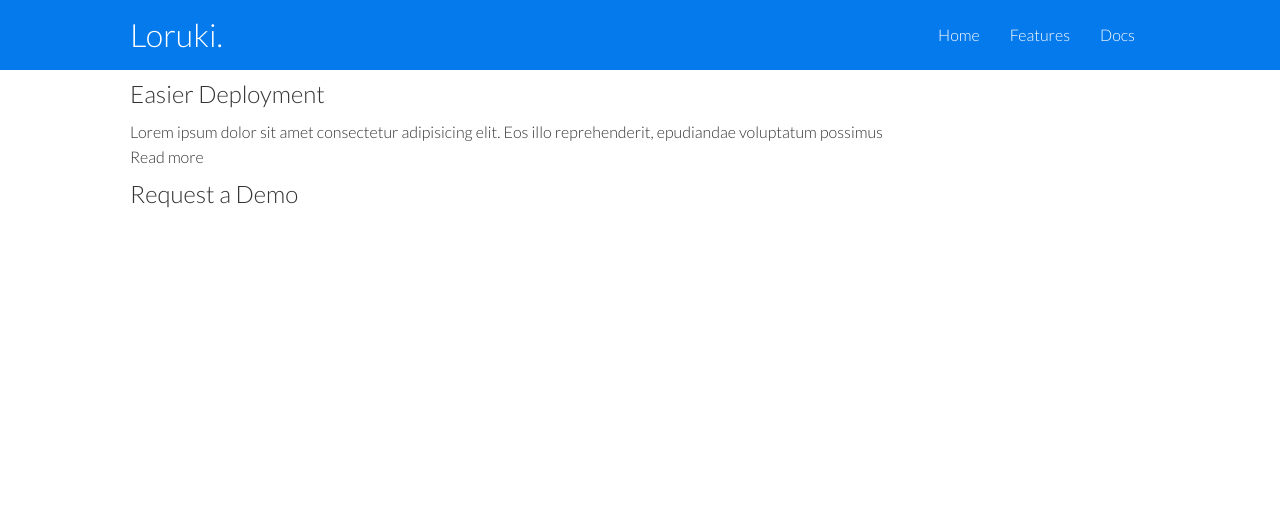
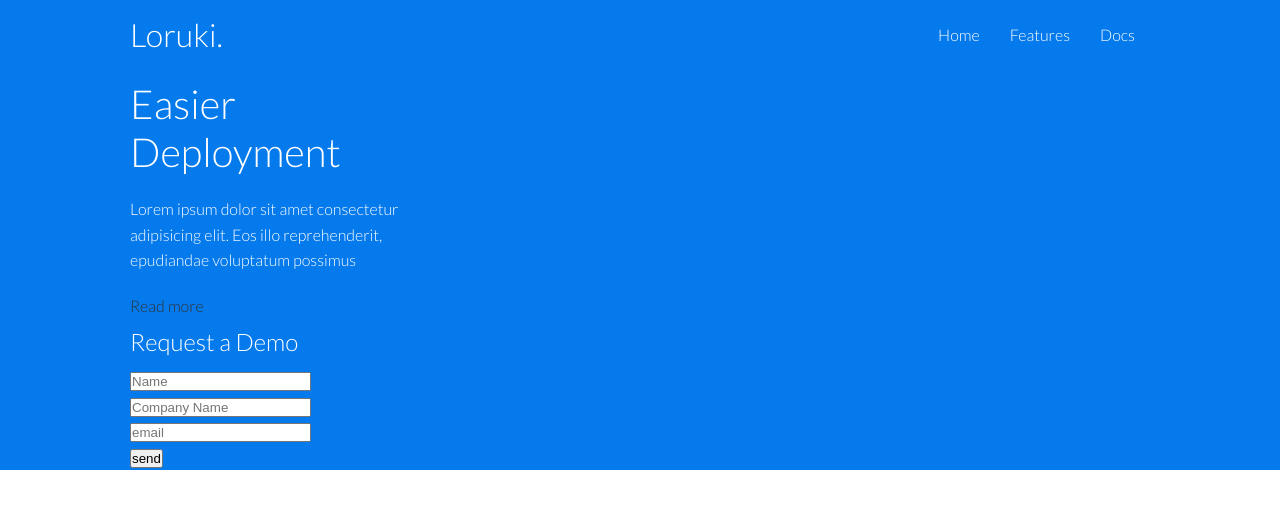
Before and after one commit to thanhhung-art/loruki-website, a plain HTML site: page index.html in a window 1280 px wide. Drawn offline with Linux system fonts and the light colour scheme.

Commit message:
code showcase

```diff
--- a/index.html
+++ b/index.html
@@ -37,8 +37,15 @@
 					<h2>Request a Demo</h2>
 					<form>
 						<div class="form-control">
-
+							<input type="text" name="name" placeholder="Name" required>
 						</div>
+						<div class="form-control">
+							<input type="text" name="Company" placeholder="Company Name" required>
+						</div>
+						<div class="form-control">
+							<input type="text" name="email" placeholder="email" required>
+						</div>
+						<input type="submit" value="send" class="btn btn-primary">
 					</form>
 				</div>
 			</div>
--- a/style.css
+++ b/style.css
@@ -2,6 +2,10 @@
 	box-sizing: border-box;
 	padding: 0;
 	margin: 0;
+}
+
+:root {
+	--primary-color: #047aed;
 }
 
 body {
@@ -29,8 +33,10 @@ img {
 	width: 100%;
 }
 
+/* Navbar */
+
 .navbar {
-	background-color: #047aed;
+	background-color: var(--primary-color);
 	color: #fff;
 	height: 70px;
 }
@@ -54,6 +60,25 @@ img {
 
 }
 
+/* show case*/
+
+.showcase {
+	height: 400px;
+	background-color: var(--primary-color);
+	color: #fff;
+	position: relative;
+}
+
+.showcase h1 {
+	font-size: 40px;
+}
+
+.showcase p {
+	margin: 20px 0;
+}
+
+/* Utilities */
+
 .container {
 	max-width: 1100px;
 	margin: 0 auto;
@@ -67,3 +92,8 @@ img {
 	align-items: center;
 	height: 100%;
 }
+
+.grid {
+	display: grid;
+	grid-template-columns: 300px 200px;
+}
```
